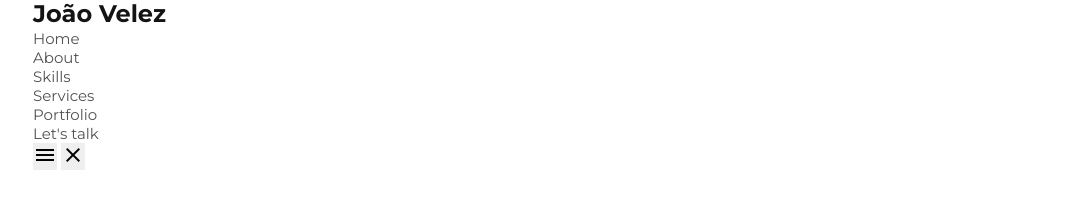
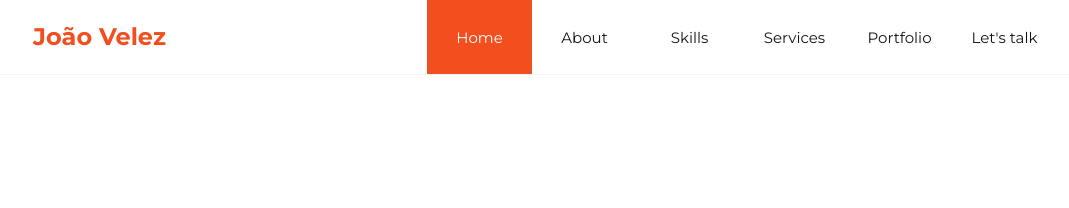
Before and after one commit to joaovelez86/Portfolio, a plain HTML site: page index.html in a window 1280 px wide. Shown: the whole page, without its empty margins (95-1164 px from the left). Drawn offline with Linux system fonts and the light colour scheme.

Commit message:
Nav bar styled nd add to portfolio

```diff
--- a/css/style.css
+++ b/css/style.css
@@ -101,7 +101,63 @@ img {
 .btn:hover {
   box-shadow: 0 2rem 2rem var(--color-primary-light);
 }
+
 .btn-primary {
   background-color: var(--color-primary);
   color: var(--color-white);
 }
+
+/* NAVNAR */
+
+nav {
+  width: 100%;
+  height: 5rem;
+  background-color: var(--color-white);
+  display: flex;
+  align-items: center;
+  justify-content: center;
+  position: fixed;
+  top: 0;
+  z-index: 2;
+  border-bottom: 1px solid var(--color-light);
+}
+
+nav .container {
+  display: flex;
+  justify-content: space-between;
+  align-items: center;
+  height: 100%;
+}
+
+nav button {
+  display: none;
+}
+
+nav h3 {
+  color: var(--color-primary);
+}
+
+nav .container ul {
+  display: flex;
+  height: 100%;
+}
+
+nav .container ul li a {
+  height: 100%;
+  width: 7rem;
+  display: flex;
+  justify-content: center;
+  align-items: center;
+  color: var(--color-black);
+  position: relative;
+  transition: var(---transition);
+}
+
+nav .container ul li a:hover {
+  color: var(--color-primary);
+}
+
+.container ul li a.active {
+  background-color: var(--color-primary);
+  color: var(--color-white);
+}
--- a/index.html
+++ b/index.html
@@ -16,12 +16,12 @@
       <div class="container">
         <a href="#"><h3>João Velez</h3></a>
         <ul>
-          <li><a href="#"></a>Home</li>
-          <li><a href="#about"></a>About</li>
-          <li><a href="#skills"></a>Skills</li>
-          <li><a href="#services"></a>Services</li>
-          <li><a href="#portfolio"></a>Portfolio</li>
-          <li><a href="#contact"></a>Let's talk</li>
+          <li><a href="#" class="active">Home</a></li>
+          <li><a href="#about">About</a></li>
+          <li><a href="#skills">Skills</a></li>
+          <li><a href="#services">Services</a></li>
+          <li><a href="#portfolio">Portfolio</a></li>
+          <li><a href="#contact">Let's talk</a></li>
         </ul>
 
         <button><span class="material-icons-sharp"> menu </span></button>
```
